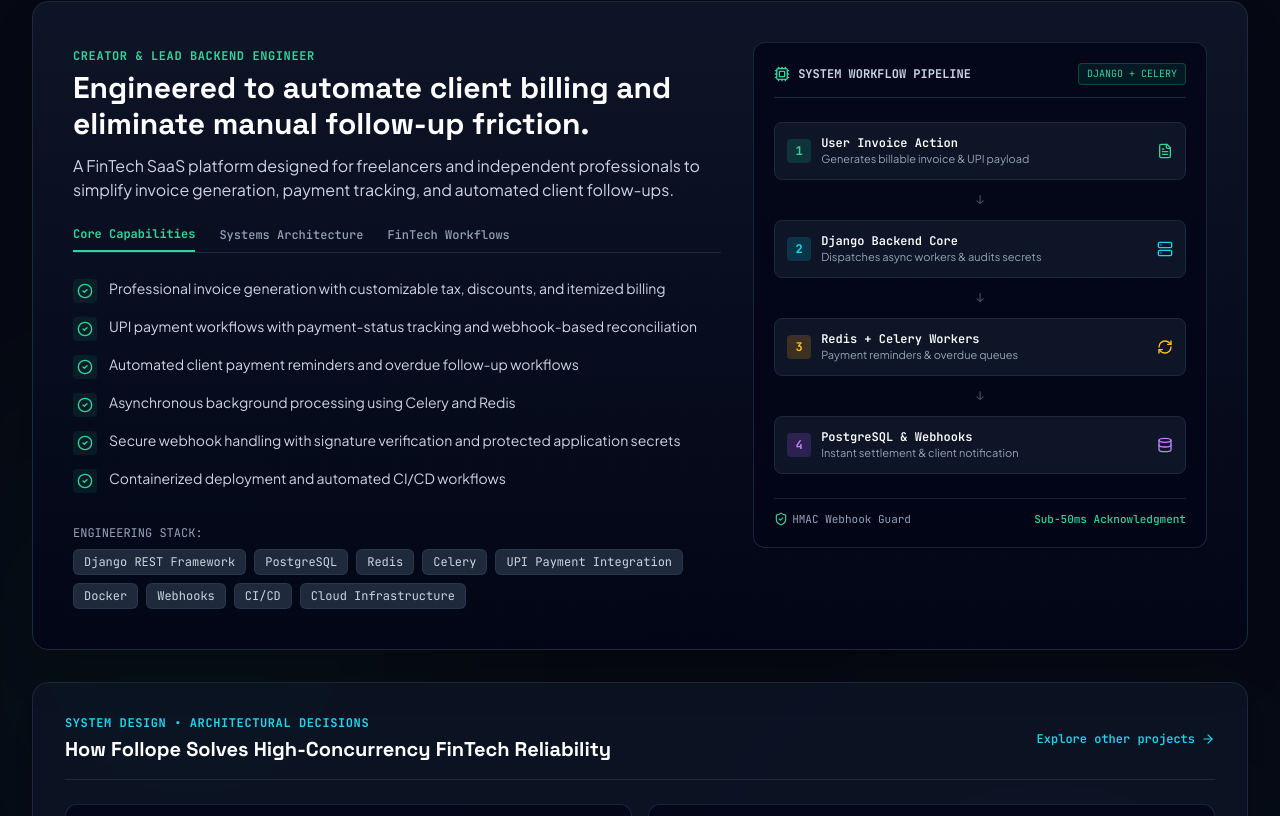
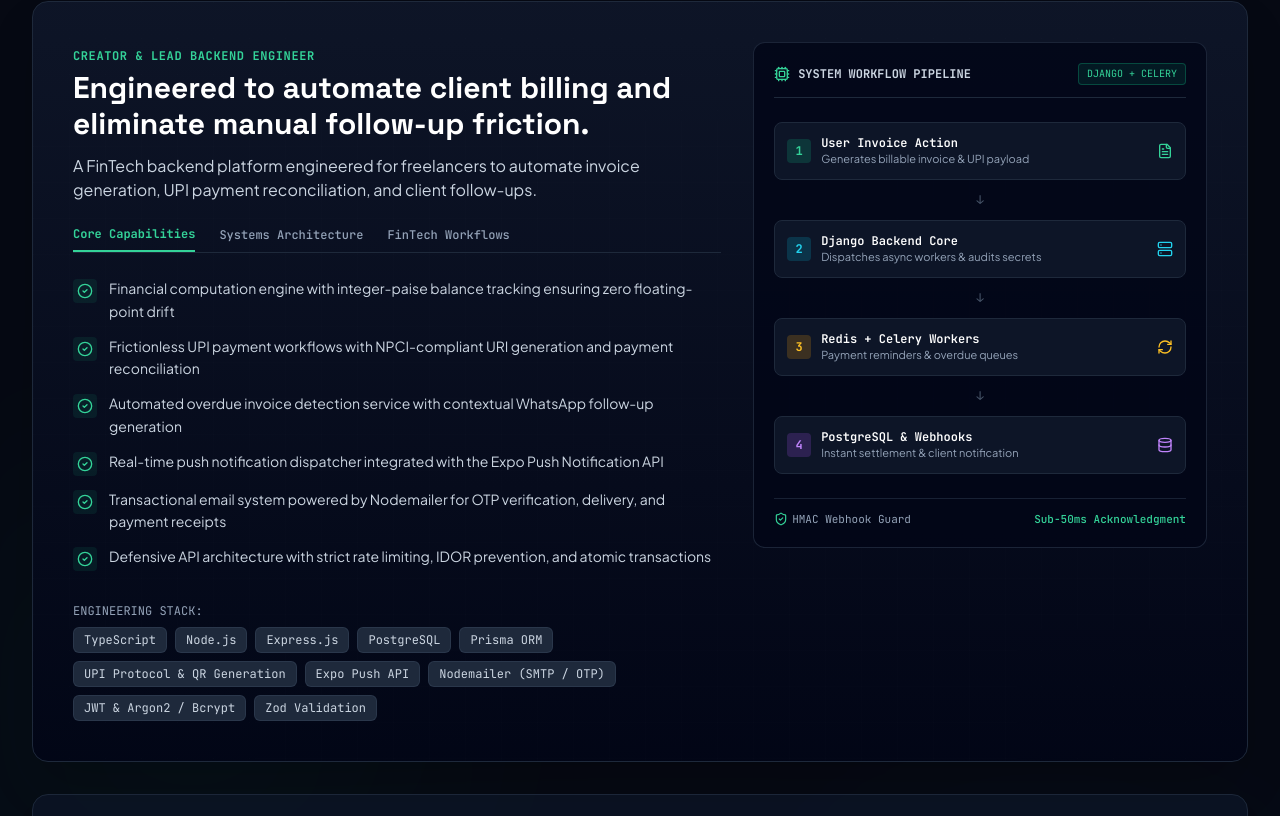
Before and after one commit to Kshitij-Raj-01/portfolio-new, a React (Vite) app: page /#/ in a window 1280 px wide. Shown: the part 1404-2220 px from the top of the page. Built offline with nearby package versions, Linux system fonts and the light colour scheme.

Commit message:
fix: enable native PDF viewer and download for NPTEL certificate

```diff
--- a/src/components/CertificationsSection.tsx
+++ b/src/components/CertificationsSection.tsx
@@ -8,7 +8,6 @@
 
   const handleOpenCert = (cert: Certification) => {
     setSelectedCert(cert);
-    setViewTab(cert.id === 'nptel-cs' ? 'details' : 'pdf');
   };
 
   return (
@@ -42,7 +41,6 @@
           {CERTIFICATIONS.map((cert) => {
             const isCyber = cert.id === 'google-cybersecurity';
             const isMern = cert.id === 'pregrad-mern';
-            const hasPdf = cert.id !== 'nptel-cs';
 
             return (
               <div
@@ -111,10 +109,10 @@
                       className="w-full py-2.5 px-3 rounded-xl bg-cyan-500/20 hover:bg-cyan-500/30 border border-cyan-500/40 text-cyan-300 hover:text-white text-xs font-mono font-semibold flex items-center justify-center gap-1.5 transition-all shadow-sm"
                     >
                       <Eye className="w-3.5 h-3.5" />
-                      <span>{hasPdf ? 'View PDF' : 'View Details'}</span>
+                      <span>View Certificate</span>
                     </button>
 
-                    {hasPdf && cert.certificateFile ? (
+                    {cert.certificateFile ? (
                       <a
                         href={cert.certificateFile}
                         target="_blank"
@@ -185,7 +183,7 @@
                 </div>
 
                 {/* Open in New Tab Button */}
-                {selectedCert.certificateFile && selectedCert.id !== 'nptel-cs' && (
+                {selectedCert.certificateFile && (
                   <a
                     href={selectedCert.certificateFile}
                     target="_blank"
@@ -199,7 +197,7 @@
                 )}
 
                 {/* Download Button */}
-                {selectedCert.certificateFile && selectedCert.id !== 'nptel-cs' && (
+                {selectedCert.certificateFile && (
                   <a
                     href={selectedCert.certificateFile}
                     download
@@ -225,19 +223,24 @@
             {/* Modal Body */}
             <div className="flex-1 min-h-0 bg-slate-950 relative overflow-hidden flex flex-col">
               {viewTab === 'pdf' ? (
-                selectedCert.id === 'nptel-cs' ? (
-                  /* Notice when NPTEL PDF is yet to be added */
+                selectedCert.certificateFile ? (
+                  /* Native PDF Embed Viewport */
+                  <div className="w-full h-full flex flex-col">
+                    <iframe
+                      src={`${selectedCert.certificateFile}#toolbar=1&navpanes=0`}
+                      title={selectedCert.title}
+                      className="w-full h-full flex-1 border-0 bg-slate-950"
+                    />
+                  </div>
+                ) : (
+                  /* Notice when PDF is yet to be added */
                   <div className="flex-1 flex flex-col items-center justify-center p-6 text-center">
                     <div className="w-14 h-14 rounded-full bg-violet-500/10 border border-violet-500/30 flex items-center justify-center text-violet-400 mb-4">
                       <FileText className="w-7 h-7" />
                     </div>
-                    <h3 className="text-xl font-bold text-white mb-2">NPTEL Certificate Document</h3>
+                    <h3 className="text-xl font-bold text-white mb-2">{selectedCert.title} Document</h3>
                     <p className="text-sm text-slate-400 max-w-md mb-6 leading-relaxed">
-                      To display the real NPTEL certificate PDF here, place your file at{' '}
-                      <code className="text-cyan-400 bg-slate-900 px-2 py-0.5 rounded text-xs">
-                        public/certificates/nptel-cs.pdf
-                      </code>
-                      .
+                      PDF file is being uploaded. You can view verified credential details below.
                     </p>
                     <div className="flex flex-wrap items-center justify-center gap-3">
                       <button
@@ -253,20 +256,11 @@
                           rel="noopener noreferrer"
                           className="px-4 py-2 rounded-xl bg-slate-900 border border-slate-800 hover:border-slate-700 text-slate-300 font-mono text-xs flex items-center gap-1.5 transition-all"
                         >
-                          <span>Visit NPTEL Portal</span>
+                          <span>Visit Verification Portal</span>
                           <ExternalLink className="w-3.5 h-3.5" />
                         </a>
                       )}
                     </div>
-                  </div>
-                ) : (
-                  /* Native PDF Embed Viewport */
-                  <div className="w-full h-full flex flex-col">
-                    <iframe
-                      src={`${selectedCert.certificateFile}#toolbar=1&navpanes=0`}
-                      title={selectedCert.title}
-                      className="w-full h-full flex-1 border-0 bg-slate-950"
-                    />
                   </div>
                 )
               ) : (
--- a/src/data/portfolioData.ts
+++ b/src/data/portfolioData.ts
@@ -90,44 +90,50 @@
   websiteUrl: 'https://follope.com',
 
   description:
-    'A FinTech SaaS platform designed for freelancers and independent professionals to simplify invoice generation, payment tracking, and automated client follow-ups.',
+    'A FinTech backend platform engineered for freelancers to automate invoice generation, UPI payment reconciliation, and client follow-ups.',
 
   highlights: [
-    'Professional invoice generation with customizable tax, discounts, and itemized billing',
-    'UPI payment workflows with payment-status tracking and webhook-based reconciliation',
-    'Automated client payment reminders and overdue follow-up workflows',
-    'Asynchronous background processing using Celery and Redis',
-    'Secure webhook handling with signature verification and protected application secrets',
-    'Containerized deployment and automated CI/CD workflows'
+    'Financial computation engine with integer-paise balance tracking ensuring zero floating-point drift',
+    'Frictionless UPI payment workflows with NPCI-compliant URI generation and payment reconciliation',
+    'Automated overdue invoice detection service with contextual WhatsApp follow-up generation',
+    'Real-time push notification dispatcher integrated with the Expo Push Notification API',
+    'Transactional email system powered by Nodemailer for OTP verification, delivery, and payment receipts',
+    'Defensive API architecture with strict rate limiting, IDOR prevention, and atomic transactions'
   ],
 
   techStack: [
-    'Django REST Framework',
+    'TypeScript',
+    'Node.js',
+    'Express.js',
     'PostgreSQL',
-    'Redis',
-    'Celery',
-    'UPI Payment Integration',
-    'Docker',
-    'Webhooks',
-    'CI/CD',
-    'Cloud Infrastructure'
+    'Prisma ORM',
+    'UPI Protocol & QR Generation',
+    'Expo Push API',
+    'Nodemailer (SMTP / OTP)',
+    'JWT & Argon2 / Bcrypt',
+    'Zod Validation'
   ],
 
   architectureHighlights: [
     {
-      title: 'Core Backend',
+      title: 'Core Backend & API Layer',
       desc:
-        'Django REST Framework with modular application structure, relational data modeling, authentication, and API-layer validation.'
+        'Modular Express service-repository pattern with strict separation of concerns, transactional Prisma operations, and strong TypeScript typings.'
     },
     {
-      title: 'Async Processing',
+      title: 'Financial & Invoice Engine',
       desc:
-        'Celery workers with Redis for background jobs, scheduled payment checks, notifications, and automated follow-up workflows.'
+        'Deterministic integer-paise arithmetic, revision tracking, and secure CUID public tokens preventing enumeration of private invoice data.'
     },
     {
-      title: 'Security Layer',
+      title: 'Reminder & Push Engine',
       desc:
-        'Webhook signature verification, protected environment secrets, authentication controls, rate limiting, and secure API design.'
+        'Automated overdue audit engine, multi-channel alert delivery (Push & Email), and pre-composed WhatsApp follow-up messaging.'
+    },
+    {
+      title: 'Security & Resilience Layer',
+      desc:
+        'Cryptographic password hashing, SHA-256 hashed refresh token rotations, granular CORS policies, and rate-limiting on sensitive auth and public routes.'
     }
   ]
 };
@@ -265,40 +271,41 @@
     badge: 'Startup / SaaS',
 
     description:
-      'A FinTech SaaS platform designed to help freelancers and independent professionals generate invoices, track payments, and automate overdue payment follow-ups.',
+      'A FinTech SaaS platform designed to help freelancers and independent professionals generate invoices, collect instant UPI payments, and automate relationship-preserving overdue follow-ups.',
 
     tags: [
       'FinTech',
       'SaaS',
-      'Django',
+      'TypeScript',
+      'Node.js',
+      'Express',
       'PostgreSQL',
-      'Redis',
-      'Celery',
-      'UPI',
-      'Webhooks'
+      'Prisma',
+      'React Native',
+      'UPI'
     ],
 
     keyFeatures: [
-      'Professional invoice generation with tax and discount support',
-      'UPI payment workflows with webhook-based payment tracking',
-      'Automated background payment reminders using Celery',
-      'Secure webhook signature verification',
-      'Protected application secrets and environment-based configuration',
-      'Containerized deployment and CI/CD automation'
+      'Itemized invoice generator with tax, discounts, and integer-paise precision (zero floating-point errors)',
+      'Dynamic UPI checkout links & on-the-fly QR code generation for instant client payment',
+      'Browser-based public invoice viewer requiring zero client app installation',
+      'Automated overdue detection with ready-to-send 1-tap WhatsApp follow-up messages',
+      'Real-time mobile push notifications (Expo Push API) on invoice views, payments, and due dates',
+      'Secure multi-channel auth with Email OTP verification, JWTs, and SHA-256 hashed refresh tokens'
     ],
 
     architecture: [
-      'Django REST Framework API layer',
-      'PostgreSQL relational database',
-      'Redis-backed Celery task processing',
-      'Webhook-driven payment reconciliation',
-      'Docker-based deployment architecture',
-      'Automated CI/CD pipeline'
+      'TypeScript & Express API with layered service-repository pattern and Zod validation',
+      'PostgreSQL database with Prisma ORM and atomic ACID transactions',
+      'CUID-isolated public tokens preventing IDOR and internal data exposure',
+      'Automated overdue reminder engine with background Expo Push dispatching',
+      'Cross-platform mobile application powered by React Native (Expo SDK 54) & NativeWind',
+      'Transactional email engine using Nodemailer SMTP for OTPs and payment receipts'
     ],
 
     stats: [
-      { label: 'Architecture', value: 'Django + PostgreSQL + Redis' },
-      { label: 'Target Users', value: 'Freelancers & SMEs' }
+      { label: 'Architecture', value: 'TypeScript + Node.js + PostgreSQL' },
+      { label: 'Target Users', value: 'Freelancers & Independent Pros' }
     ],
 
     liveUrl: 'https://follope.com'
@@ -851,23 +858,24 @@
   {
     id: 'nptel-cs',
 
-    title: 'NPTEL Computer Science Certification',
+    title: 'NPTEL Practical Cybersecurity Certification',
 
     issuer: 'NPTEL',
 
     badge: 'NPTEL Certificate',
 
-    issuerType: 'Computer Science',
+    issuerType: 'Cybersecurity',
 
     description:
-      'NPTEL certification in computer science coursework, demonstrating structured academic learning through the IIT-led NPTEL platform.',
+      'NPTEL certification in practical cybersecurity coursework, demonstrating structured academic learning through the IIT-led NPTEL platform.',
 
     skills: [
-      'Computer Science',
-      'Data Structures',
-      'Algorithms',
-      'Database Systems',
-      'Computer Networks'
+      'Cybersecurity',
+      'Computer Networks',
+      'Cryptography',
+      'Linux',
+      'Web Security',
+      'Network Security'
     ],
 
     verifyUrl: 'https://nptel.ac.in/',
```
